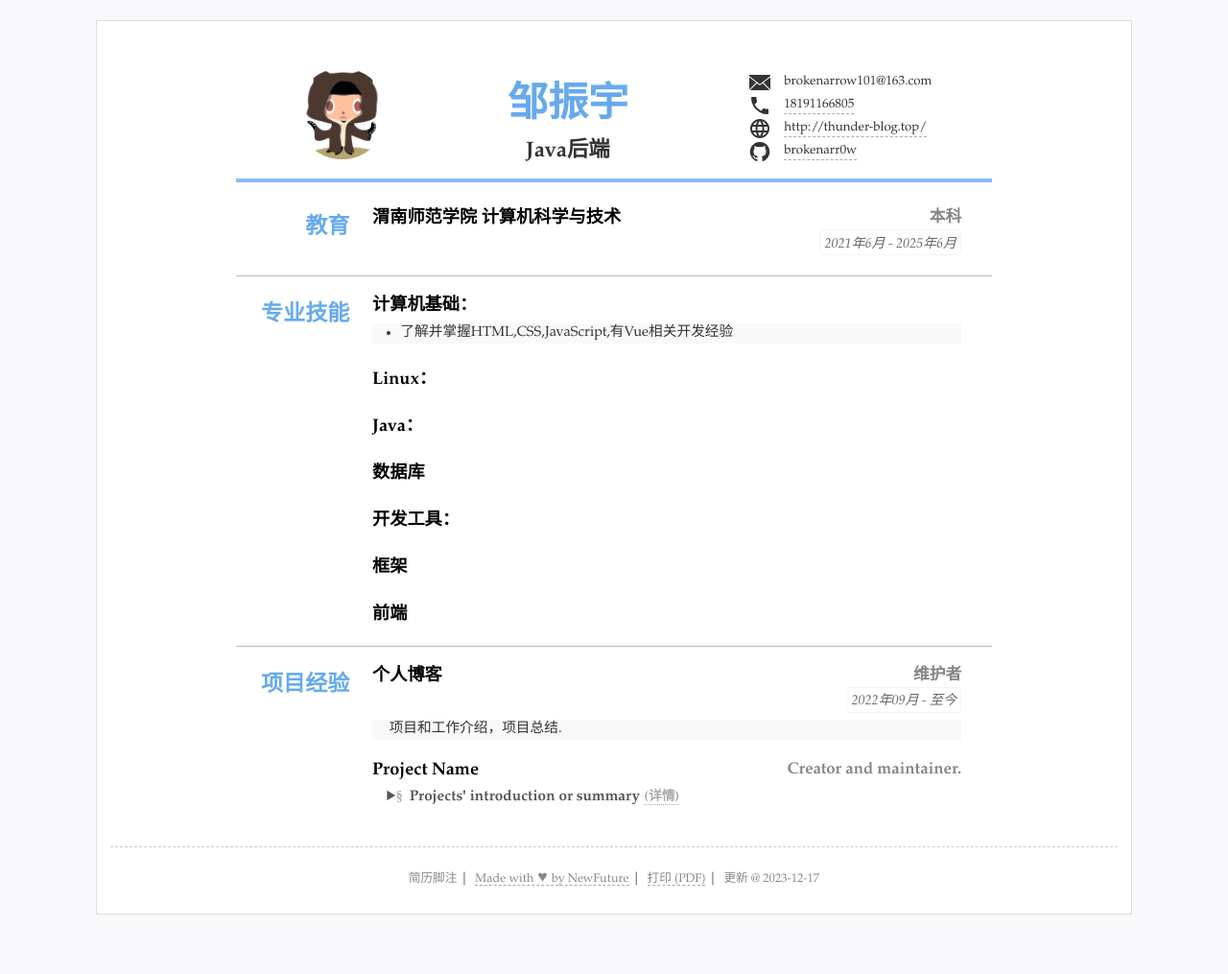
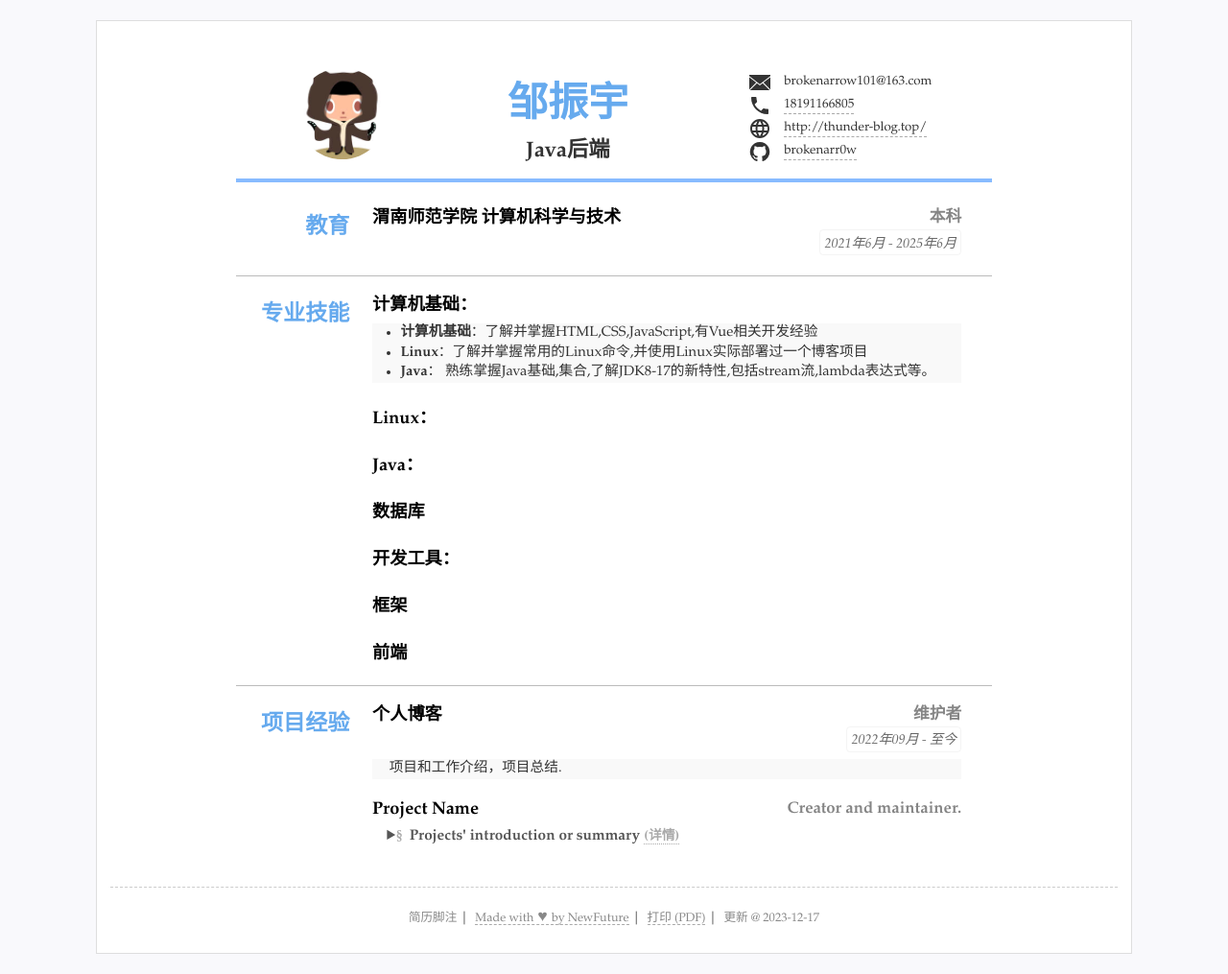
Before and after one commit to brokenarr0w/resume, a Jekyll site: the page built from index.html, in a window 1280 px wide. Shown: the whole page at 96% size. Built offline with Jekyll 4.4.1, drawn with Linux system fonts in a browser that asks for light colours; before the commit the page ends 974 px from its top, so only the background shows below that.

Commit message:
Update demo.md

```diff
--- a/_data/demo.md
+++ b/_data/demo.md
@@ -1 +1,3 @@
-* 了解并掌握HTML,CSS,JavaScript,有Vue相关开发经验
+* **计算机基础**：了解并掌握HTML,CSS,JavaScript,有Vue相关开发经验
+* **Linux**：了解并掌握常用的Linux命令,并使用Linux实际部署过一个博客项目
+* **Java**： 熟练掌握Java基础,集合,了解JDK8-17的新特性,包括stream流,lambda表达式等。
```
